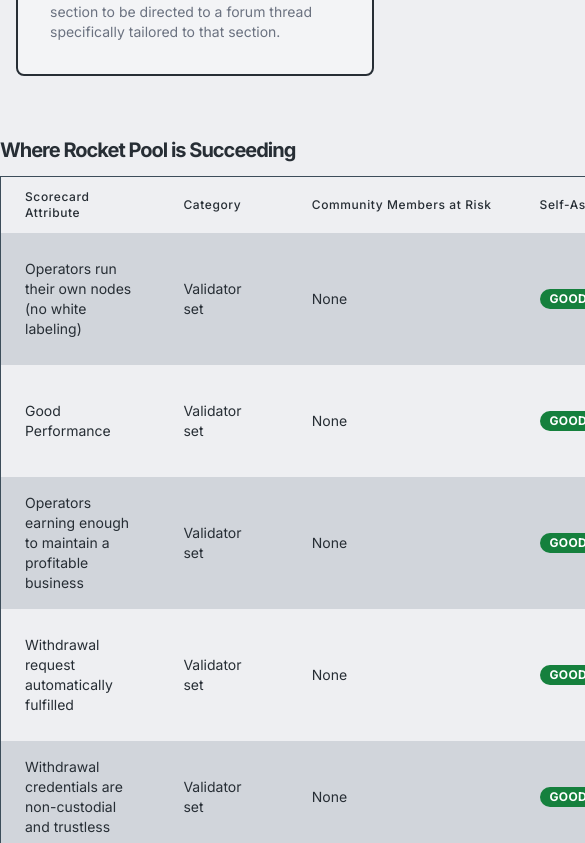
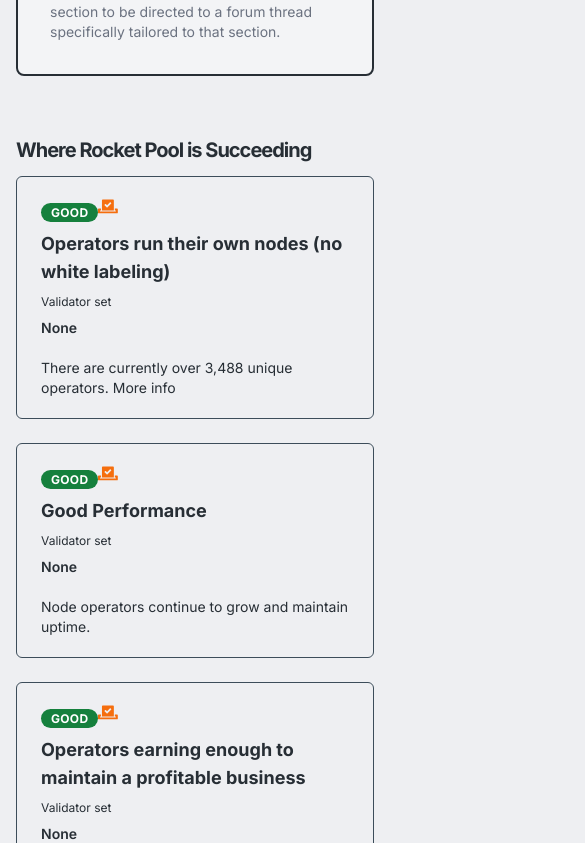
Before and after one commit to rocket-pool/RocketPool-Scorecard, a Next.js app: page / in a window 390 px wide. Shown: the part 1001-1844 px from the top of the page, 585 px wide, since content can reach past the window. Built offline with nearby package versions, Linux system fonts and the light colour scheme.

Commit message:
finished mobile responsive table

```diff
--- a/src/app/globals.css
+++ b/src/app/globals.css
@@ -32,3 +32,20 @@
 .border-foreground {
   border-color: rgb(var(--foreground-rgb));
 }
+
+/* Mobile styles */
+.td-class {
+  @apply px-4 py-1 md:py-3 first:rounded-t-lg last:rounded-b-lg
+  sm:first:rounded-t-none sm:last:rounded-b-none sm:first:rounded-tl-lg
+  sm:first:rounded-bl-lg sm:last:rounded-tr-lg sm:last:rounded-br-lg
+}
+
+.tr-class {
+  @apply flex flex-col mb-6 mx-4 px-2 py-4 border border-accentGray rounded-md sm:table-row
+}
+
+@media (min-width: 400px) and (max-width: 768px) {
+  .td-status-class  {
+    @apply flex items-center w-full
+  }
+}
--- a/src/components/Scorecard/Scorecard.tsx
+++ b/src/components/Scorecard/Scorecard.tsx
@@ -56,7 +56,7 @@
     <div>
       {Object.keys(groupedRows).map((assessment) => (
         <div key={assessment}>
-          <h1 className="text-xl font-poppins my-3 font-bold tracking-tighter sm:text-5xl xl:text-xl">{headerByAssessment(assessment)}</h1>
+          <h1 className="text-xl ml-4 md:ml-0 font-poppins my-3 font-bold tracking-tighter sm:text-5xl xl:text-xl">{headerByAssessment(assessment)}</h1>
           <Table rows={groupedRows[assessment] as Row[]} />
         </div>
       ))}
--- a/src/components/Scorecard/Table.tsx
+++ b/src/components/Scorecard/Table.tsx
@@ -3,8 +3,8 @@
 
 export default function Table({ rows }: { rows: Row[] }) {
   return (
-    <table className="w-full mb-20 border border-accentGray rounded-lg">
-      <thead className="dark:bg-black/07 ">
+    <table className="lg:w-full mb-20 lg:border lg:border-accentGray rounded-lg">
+      <thead className="dark:bg-black/07 hidden md:table-header-group">
         <tr>
           <th className="px-6 py-3 text-left text-xs font-medium dark:text-white tracking-wider w-1/5">
             Scorecard Attribute
--- a/src/components/Scorecard/TableComponents.tsx
+++ b/src/components/Scorecard/TableComponents.tsx
@@ -23,13 +23,20 @@
 }
 
 function Status({ text }: StatusProps) {
-    return (
-        <td className="px-6 py-4 whitespace-nowrap">
-          <span className={`inline-flex items-center px-2.5 py-0.5 rounded-full text-xs font-bold upppercase tracking-wide text-white ${getStatusColor(text)}`}>
-            {text}
-          </span>
-        </td>
-    );
+  return (
+      <td className="px-6 py-4 whitespace-nowrap td-class order-1 td-status-class ">
+        <span className={`px-2.5 py-0.5 rounded-full text-xs font-bold uppercase tracking-wide text-white ${getStatusColor(text)}`}>
+          {text}
+        </span>
+        <a href="https://rocketpool.net/" target="_blank" rel="noreferrer" className="inline-flex ml-auto md:hidden">
+          <Image
+            alt="Forum Input Link"
+            src={InputIcon}
+            className="w-5 h-5"
+          />
+        </a>
+      </td>
+  );
 }
 
 interface TableRowProps {
@@ -40,24 +47,25 @@
 
 
 export default function TableRow({ isEven, data }: TableRowProps) {
-    const bgColorClass = isEven ? 'bg-black/07' : 'bg-gray-300 dark:bg-slateGray';
+    const bgColorClass = isEven ? 'bg-black/07' : 'bg-white-100 md:bg-gray-300 dark:bg-slateGray';
 
     return (
-        <tr className={`${bgColorClass}`}>
-          <td className="px-6 py-4">{data.attribute}</td>
-          <td className="px-6 py-4">{data.category}</td>
-          <td className="px-6 py-4">{data.membersAtRisk}</td>
+        <tr className={`${bgColorClass} tr-class`}>
+          <td className="td-class font-bold order-2 text-lg md:text-sm md:font-normal">{data.attribute}</td>
+          <td className="td-class order-3 text-xs md:text-sm">{data.category}</td>
+          <td className="td-class order-4 mb-3 text-md font-semibold md:font-normal md:text-sm md:mb-0 ">{data.membersAtRisk}</td>
           <Status text={data.assessment} />
-          <td className="px-6 py-4">
+          <td className="td-class order-6 text-md md:text-sm">
             <span className="markdown-links">
               <Markdown>{data.comments}</Markdown>
             </span>
           </td>
-          <td className="px-1 py-4">
+          <td className="hidden td-class order-5 md:table-cell">
             <a href="https://rocketpool.net/" target="_blank" rel="noreferrer">
               <Image
                 alt="Forum Input Link"
                 src={InputIcon}
+                className="w-auto h-auto"
               />
             </a>
           </td>
--- a/tailwind.config.ts
+++ b/tailwind.config.ts
@@ -21,6 +21,14 @@
         slateGray: '#293036',
         accentGray: '#3C4D5A',
       },
+      order: {
+        1: '1',
+        2: '2',
+        3: '3',
+        4: '4',
+        5: '5',
+        6: '6'
+      },
     },
   },
   plugins: [],
```
